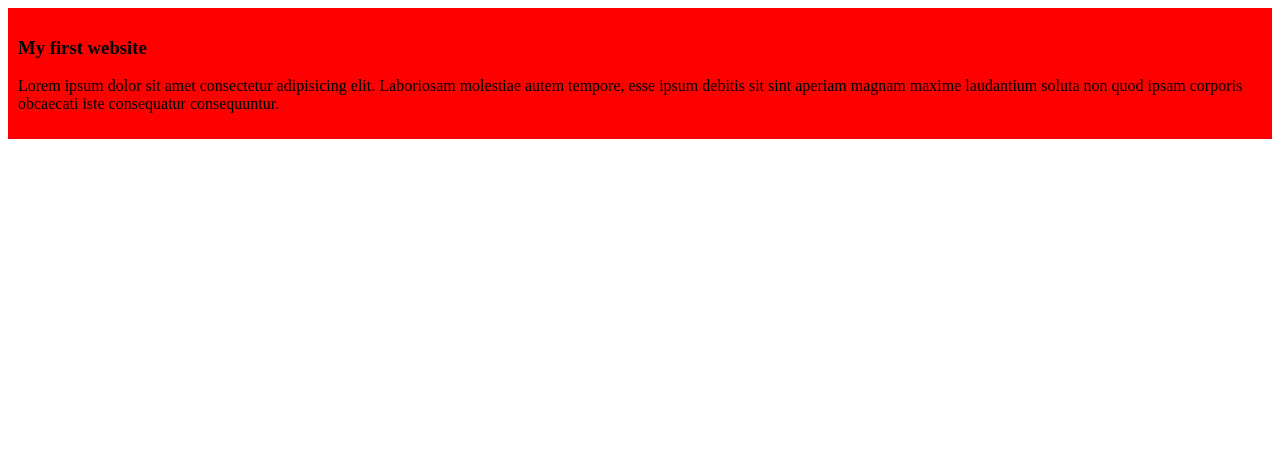
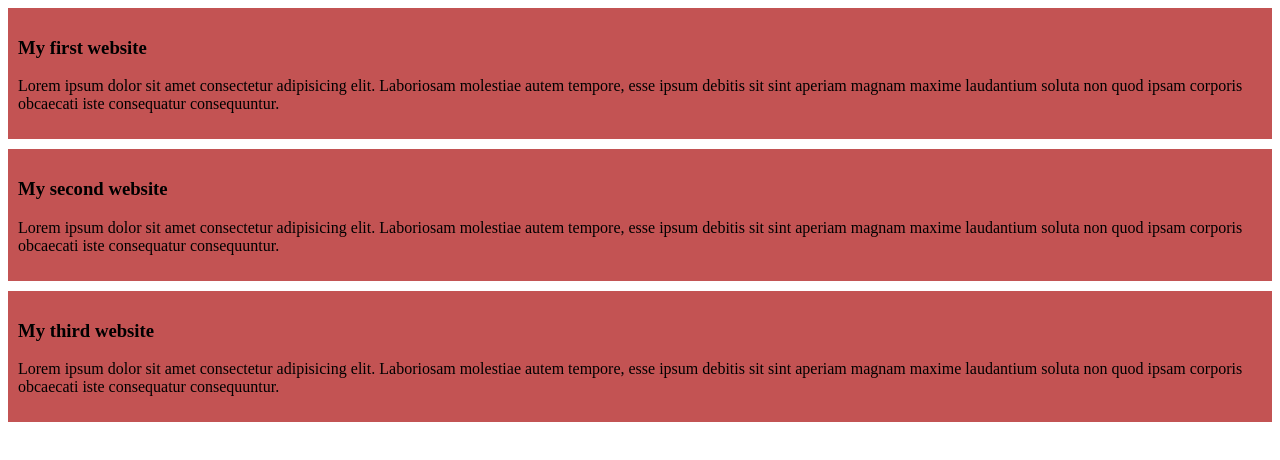
Before and after one commit to haibullah2023/my-simple-website, a plain HTML site: page index.html in a window 1280 px wide. Drawn offline with Linux system fonts and the light colour scheme.

Commit message:
aded the second and third website

```diff
--- a/index.html
+++ b/index.html
@@ -11,5 +11,13 @@
         <h3>My first website</h3>
         <p>Lorem ipsum dolor sit amet consectetur adipisicing elit. Laboriosam molestiae autem tempore, esse ipsum debitis sit sint aperiam magnam maxime laudantium soluta non quod ipsam corporis obcaecati iste consequatur consequuntur.</p>
     </div>
+    <div>
+        <h3>My second website</h3>
+        <p>Lorem ipsum dolor sit amet consectetur adipisicing elit. Laboriosam molestiae autem tempore, esse ipsum debitis sit sint aperiam magnam maxime laudantium soluta non quod ipsam corporis obcaecati iste consequatur consequuntur.</p>
+    </div>
+    <div>
+        <h3>My third website</h3>
+        <p>Lorem ipsum dolor sit amet consectetur adipisicing elit. Laboriosam molestiae autem tempore, esse ipsum debitis sit sint aperiam magnam maxime laudantium soluta non quod ipsam corporis obcaecati iste consequatur consequuntur.</p>
+    </div>
 </body>
 </html>
--- a/style/blog.css
+++ b/style/blog.css
@@ -1,4 +1,5 @@
 div{
-    background-color: red;
+    background-color: rgb(195, 83, 83);
     padding: 10px;
+    margin-bottom: 10px;
 }
```
